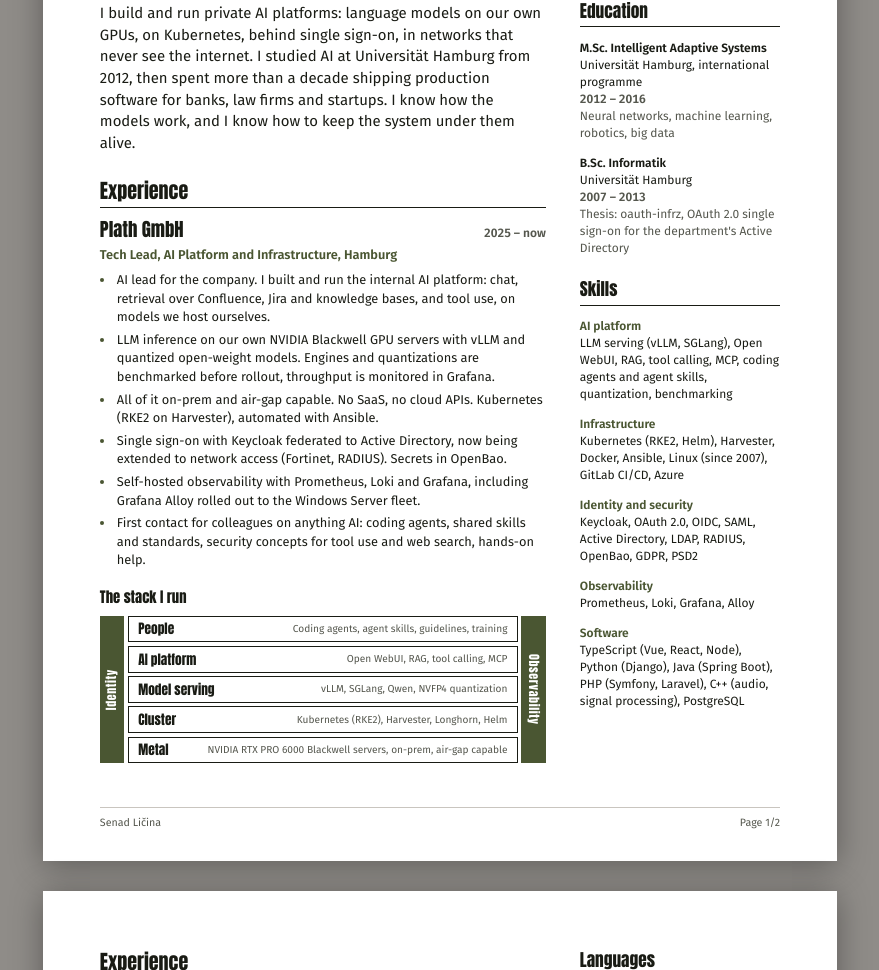
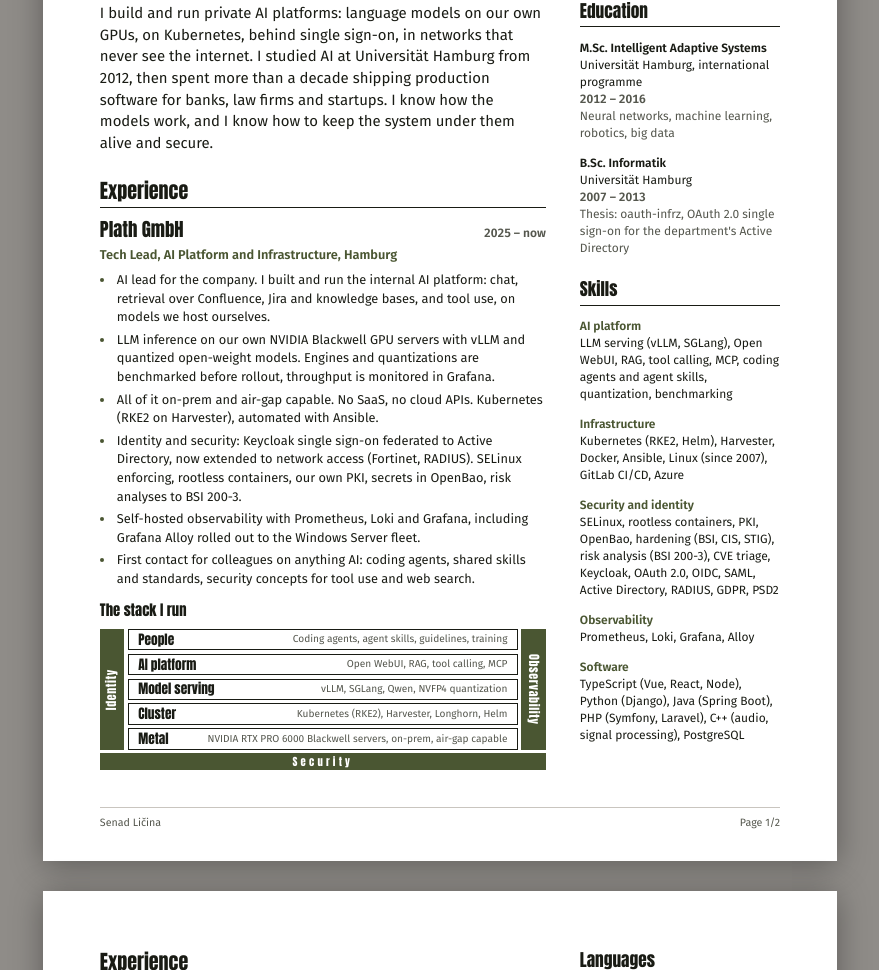
Before and after one commit to Senci/senad-licina, a website: page site/cv.html in a window 1280 px wide. Shown: the part 332-1302 px from the top of the page, without its empty margins (200-1079 px from the left). Drawn offline with Linux system fonts and the light colour scheme.

Commit message:
Add security focus to stack, contact list and CV

```diff
--- a/site/app.js
+++ b/site/app.js
@@ -98,11 +98,12 @@
     askRun++;
     stackBody.append(detail); // it may sit inside the diagram (mobile accordion)
     const d = $("#diagram");
-    const [idn, obs] = t.stack.rails;
+    const [idn, obs, sec] = t.stack.rails;
     d.innerHTML =
       `<button type="button" class="rail rail--l" data-id="${idn.id}">${esc(idn.name)}</button>` +
       t.stack.layers.map((l, i) => `<button type="button" class="layer" style="grid-row:${i + 1}" data-id="${l.id}"><span>${esc(l.name)}</span><small>${esc(l.tech.split(",").slice(0, 2).join(","))}</small></button>`).join("") +
       `<button type="button" class="rail rail--r" data-id="${obs.id}">${esc(obs.name)}</button>` +
+      `<button type="button" class="rail rail--b" data-id="${sec.id}">${esc(sec.name)}</button>` +
       `<div class="tokens" aria-hidden="true">${Array.from({ length: 14 }, (_, i) => {
         const c = ["var(--olive)", "var(--hot)", "var(--cool)"][i % 3];
         return `<i style="--x:${4 + ((i * 37) % 92)}%;--d:${3.2 + (i % 5) * 0.7}s;--delay:${-(i * 0.61).toFixed(2)}s;--c:${c}"></i>`;
--- a/site/content.js
+++ b/site/content.js
@@ -36,14 +36,14 @@ window.CONTENT = {
       sound: "Sound",
       scroll: "Scroll",
       torch: "Hold the mouse button anywhere: blacklight torch",
-      foot: "No trackers. No cookies. No framework.",
+      foot: "No trackers. No cookies. No framework. The dots type the Free Software Song by Richard Stallman.",
     },
     sections: { stack: "Stack", origin: "2012", path: "Path", weird: "Weird", talk: "Contact" }, // short names for the top bar
     title: "AI Platform and Infrastructure Lead",
     // the band under the hero. Replace with real figures (GPUs, users, tokens per second) when you have them.
     numbers: [
       { n: 0, l: "cloud APIs. No data leaves the building." },
-      { n: 7, l: "layers of the stack, one person responsible." },
+      { n: 8, l: "layers of the stack, one person responsible." },
       { n: 2007, l: "the year I moved to Linux. Still there." },
       { n: 6, l: "languages, not counting the ones with compilers." },
     ],
@@ -64,6 +64,7 @@ window.CONTENT = {
           ["people", "A colleague types a question."],
           ["identity", "Signed in through Keycloak. Groups checked."],
           ["platform", "Retrieval over the knowledge bases. Tools chosen."],
+          ["security", "What comes back is treated as data, not as instructions."],
           ["inference", "A quantized open-weight model starts streaming tokens."],
           ["cluster", "Scheduled on Kubernetes. No internet involved."],
           ["metal", "Our own GPUs do the work, in our own rack."],
@@ -116,6 +117,12 @@ window.CONTENT = {
           tech: "Prometheus, Loki, Grafana, Alloy",
           text: "Metrics and logs from Linux, Kubernetes and a Windows Server fleet in one self-hosted stack. GPU throughput sits on the same dashboards as disk space.",
         },
+        {
+          id: "security",
+          name: "Security",
+          tech: "SELinux enforcing, rootless containers, private PKI, hardening baselines (BSI, CIS, STIG), BSI 200-3 risk analysis, CVE triage",
+          text: "The floor everything else stands on. Hosts run SELinux in enforcing mode, containers run rootless, certificates come from our own PKI and secrets never sit in a repository. I write the risk analyses, measure hardening against BSI, CIS and STIG baselines, check every relevant CVE against what we actually run, and treat a language model with tools as what it is: an attack surface.",
+        },
       ],
     },
     origin: {
@@ -138,9 +145,9 @@ window.CONTENT = {
             "AI lead for the company. I built and run the internal AI platform: chat, retrieval over Confluence, Jira and knowledge bases, and tool use, on models we host ourselves.",
             "LLM inference on our own NVIDIA Blackwell GPU servers with vLLM and quantized open-weight models. Engines and quantizations are benchmarked before rollout, throughput is monitored in Grafana.",
             "All of it on-prem and air-gap capable. No SaaS, no cloud APIs. Kubernetes (RKE2 on Harvester), automated with Ansible.",
-            "Single sign-on with Keycloak federated to Active Directory, now being extended to network access (Fortinet, RADIUS). Secrets in OpenBao.",
+            "Identity and security: Keycloak single sign-on federated to Active Directory, now extended to network access (Fortinet, RADIUS). SELinux enforcing, rootless containers, our own PKI, secrets in OpenBao, risk analyses to BSI 200-3.",
             "Self-hosted observability with Prometheus, Loki and Grafana, including Grafana Alloy rolled out to the Windows Server fleet.",
-            "First contact for colleagues on anything AI: coding agents, shared skills and standards, security concepts for tool use and web search, hands-on help.",
+            "First contact for colleagues on anything AI: coding agents, shared skills and standards, security concepts for tool use and web search.",
           ],
         },
         {
@@ -226,6 +233,7 @@ window.CONTENT = {
         "you need language models running on your own hardware, and they must not phone home.",
         "your AI project is stuck between a demo and something compliance will sign.",
         "you want SSO, access control and audit around AI from someone who has built both sides.",
+        "your AI has to pass a security review: hardened hosts, a written risk analysis and an answer to prompt injection.",
         "you want a team that works with coding agents instead of talking about them.",
       ],
       closing: "I answer email.",
@@ -240,13 +248,13 @@ window.CONTENT = {
     },
     cv: {
       profileTitle: "Profile",
-      profile: "I build and run private AI platforms: language models on our own GPUs, on Kubernetes, behind single sign-on, in networks that never see the internet. I studied AI at Universität Hamburg from 2012, then spent more than a decade shipping production software for banks, law firms and startups. I know how the models work, and I know how to keep the system under them alive.",
+      profile: "I build and run private AI platforms: language models on our own GPUs, on Kubernetes, behind single sign-on, in networks that never see the internet. I studied AI at Universität Hamburg from 2012, then spent more than a decade shipping production software for banks, law firms and startups. I know how the models work, and I know how to keep the system under them alive and secure.",
       experience: "Experience",
       skillsTitle: "Skills",
       skills: [
         { h: "AI platform", t: "LLM serving (vLLM, SGLang), Open WebUI, RAG, tool calling, MCP, coding agents and agent skills, quantization, benchmarking" },
         { h: "Infrastructure", t: "Kubernetes (RKE2, Helm), Harvester, Docker, Ansible, Linux (since 2007), GitLab CI/CD, Azure" },
-        { h: "Identity and security", t: "Keycloak, OAuth 2.0, OIDC, SAML, Active Directory, LDAP, RADIUS, OpenBao, GDPR, PSD2" },
+        { h: "Security and identity", t: "SELinux, rootless containers, PKI, OpenBao, hardening (BSI, CIS, STIG), risk analysis (BSI 200-3), CVE triage, Keycloak, OAuth 2.0, OIDC, SAML, Active Directory, RADIUS, GDPR, PSD2" },
         { h: "Observability", t: "Prometheus, Loki, Grafana, Alloy" },
         { h: "Software", t: "TypeScript (Vue, React, Node), Python (Django), Java (Spring Boot), PHP (Symfony, Laravel), C++ (audio, signal processing), PostgreSQL" },
       ],
@@ -286,13 +294,13 @@ window.CONTENT = {
       sound: "Sound",
       scroll: "Scrollen",
       torch: "Maustaste irgendwo gedrückt halten: Schwarzlicht-Lampe",
-      foot: "Keine Tracker. Keine Cookies. Kein Framework.",
+      foot: "Keine Tracker. Keine Cookies. Kein Framework. Die Punkte tippen den Free Software Song von Richard Stallman.",
     },
     sections: { stack: "Stack", origin: "2012", path: "Weg", weird: "Weird", talk: "Kontakt" },
     title: "AI Platform und Infrastructure Lead",
     numbers: [
       { n: 0, l: "Cloud-APIs. Keine Daten verlassen das Haus." },
-      { n: 7, l: "Ebenen im Stack, eine verantwortliche Person." },
+      { n: 8, l: "Ebenen im Stack, eine verantwortliche Person." },
       { n: 2007, l: "das Jahr, in dem ich zu Linux gewechselt bin. Bin geblieben." },
       { n: 6, l: "Sprachen, die mit Compiler nicht mitgezählt." },
     ],
@@ -312,6 +320,7 @@ window.CONTENT = {
           ["people", "Jemand im Team tippt eine Frage."],
           ["identity", "Über Keycloak angemeldet. Gruppen geprüft."],
           ["platform", "Suche in den Wissensdatenbanken. Tools gewählt."],
+          ["security", "Was zurückkommt, gilt als Daten, nicht als Anweisung."],
           ["inference", "Ein quantisiertes Open-Weight-Modell streamt die ersten Tokens."],
           ["cluster", "Auf Kubernetes eingeplant. Ganz ohne Internet."],
           ["metal", "Unsere eigenen GPUs rechnen, im eigenen Rack."],
@@ -364,6 +373,12 @@ window.CONTENT = {
           tech: "Prometheus, Loki, Grafana, Alloy",
           text: "Metriken und Logs aus Linux, Kubernetes und einer Windows-Server-Flotte in einem selbst gehosteten Stack. Der GPU-Durchsatz steht auf denselben Dashboards wie der Plattenplatz.",
         },
+        {
+          id: "security",
+          name: "Security",
+          tech: "SELinux enforcing, Rootless-Container, eigene PKI, Härtungs-Baselines (BSI, CIS, STIG), Risikoanalyse nach BSI 200-3, CVE-Triage",
+          text: "Der Boden, auf dem alles andere steht. Hosts laufen mit SELinux im Enforcing-Modus, Container rootless, Zertifikate kommen aus der eigenen PKI, und Secrets liegen nie im Repository. Ich schreibe die Risikoanalysen, messe die Härtung an BSI-, CIS- und STIG-Baselines, prüfe jede relevante CVE gegen das, was bei uns wirklich läuft, und behandle ein Sprachmodell mit Tools als das, was es ist: eine Angriffsfläche.",
+        },
       ],
     },
     origin: {
@@ -386,9 +401,9 @@ window.CONTENT = {
             "KI-Verantwortlicher im Unternehmen. Ich habe die interne KI-Plattform aufgebaut und betreibe sie: Chat, Suche über Confluence, Jira und Wissensdatenbanken sowie Tools, auf selbst gehosteten Modellen.",
             "LLM-Inferenz auf eigenen NVIDIA-Blackwell-GPU-Servern mit vLLM und quantisierten offenen Modellen. Engines und Quantisierungen werden vor dem Rollout gebenchmarkt, der Durchsatz in Grafana überwacht.",
             "Alles On-Prem und Air-Gap-fähig. Kein SaaS, keine Cloud-APIs. Kubernetes (RKE2 auf Harvester), automatisiert mit Ansible.",
-            "Single Sign-on mit Keycloak und Active-Directory-Föderation, aktuell erweitert auf den Netzwerkzugang (Fortinet, RADIUS). Secrets in OpenBao.",
+            "Identität und Security: Single Sign-on mit Keycloak und Active-Directory-Föderation, erweitert auf den Netzwerkzugang (Fortinet, RADIUS). SELinux enforcing, Rootless-Container, eigene PKI, Secrets in OpenBao, Risikoanalysen nach BSI 200-3.",
             "Selbst gehostete Observability mit Prometheus, Loki und Grafana, inklusive Rollout von Grafana Alloy auf die Windows-Server-Flotte.",
-            "Erster Ansprechpartner für Kollegen bei allem rund um KI: Coding Agents, gemeinsame Skills und Standards, Sicherheitskonzepte für Tools und Websuche, praktische Hilfe.",
+            "Erster Ansprechpartner für Kollegen bei allem rund um KI: Coding Agents, gemeinsame Skills und Standards, Sicherheitskonzepte für Tools und Websuche.",
           ],
         },
         {
@@ -474,6 +489,7 @@ window.CONTENT = {
         "Sprachmodelle auf eurer eigenen Hardware laufen sollen und nicht nach Hause telefonieren dürfen.",
         "euer KI-Projekt zwischen Demo und etwas feststeckt, das die Compliance unterschreibt.",
         "ihr SSO, Zugriffskontrolle und Audit rund um KI braucht, von jemandem, der beide Seiten gebaut hat.",
+        "eure KI ein Security-Review bestehen muss: gehärtete Hosts, eine schriftliche Risikoanalyse und eine Antwort auf Prompt Injection.",
         "ihr ein Team wollt, das mit Coding Agents arbeitet, statt darüber zu reden.",
       ],
       closing: "Ich beantworte E-Mails.",
@@ -488,13 +504,13 @@ window.CONTENT = {
     },
     cv: {
       profileTitle: "Profil",
-      profile: "Ich baue und betreibe private KI-Plattformen: Sprachmodelle auf eigenen GPUs, auf Kubernetes, hinter Single Sign-on, in Netzen, die das Internet nie sehen. KI habe ich ab 2012 an der Universität Hamburg studiert und danach über zehn Jahre produktive Software für Banken, Kanzleien und Start-ups gebaut. Ich weiß, wie die Modelle funktionieren, und ich weiß, wie man das System darunter am Leben hält.",
+      profile: "Ich baue und betreibe private KI-Plattformen: Sprachmodelle auf eigenen GPUs, auf Kubernetes, hinter Single Sign-on, in Netzen, die das Internet nie sehen. KI habe ich ab 2012 an der Universität Hamburg studiert und danach über zehn Jahre produktive Software für Banken, Kanzleien und Start-ups gebaut. Ich weiß, wie die Modelle funktionieren, und ich weiß, wie man das System darunter am Leben und sicher hält.",
       experience: "Erfahrung",
       skillsTitle: "Kenntnisse",
       skills: [
         { h: "KI-Plattform", t: "LLM-Serving (vLLM, SGLang), Open WebUI, RAG, Tool Calling, MCP, Coding Agents und Agent Skills, Quantisierung, Benchmarking" },
         { h: "Infrastruktur", t: "Kubernetes (RKE2, Helm), Harvester, Docker, Ansible, Linux (seit 2007), GitLab CI/CD, Azure" },
-        { h: "Identität und Sicherheit", t: "Keycloak, OAuth 2.0, OIDC, SAML, Active Directory, LDAP, RADIUS, OpenBao, DSGVO, PSD2" },
+        { h: "Security und Identität", t: "SELinux, Rootless-Container, PKI, OpenBao, Härtung (BSI, CIS, STIG), Risikoanalyse (BSI 200-3), CVE-Triage, Keycloak, OAuth 2.0, OIDC, SAML, Active Directory, RADIUS, DSGVO, PSD2" },
         { h: "Observability", t: "Prometheus, Loki, Grafana, Alloy" },
         { h: "Software", t: "TypeScript (Vue, React, Node), Python (Django), Java (Spring Boot), PHP (Symfony, Laravel), C++ (Audio, Signalverarbeitung), PostgreSQL" },
       ],
--- a/site/cv.css
+++ b/site/cv.css
@@ -70,15 +70,17 @@ aside { font-size: 9pt; line-height: 1.42; }
 }
 
 /* stack figure inside the current job */
-.fig { margin: 4.5mm 0 0; }
+.fig { margin: 3mm 0 0; }
 .fig figcaption { font-family: "Anton", sans-serif; font-size: 11pt; margin-bottom: 2mm; }
-.fig__grid { display: grid; grid-template-columns: 6.5mm minmax(0, 1fr) 6.5mm; grid-template-rows: repeat(5, 7mm); gap: 1mm; }
+.fig__grid { display: grid; grid-template-columns: 6.5mm minmax(0, 1fr) 6.5mm; grid-template-rows: repeat(5, 5.6mm); gap: 1mm; }
 .fig__row { grid-column: 2; border: .9pt solid var(--ink); display: flex; align-items: center; justify-content: space-between; gap: 3mm; padding: 0 2.4mm; }
 .fig__row b { font-family: "Anton", sans-serif; font-weight: 400; font-size: 10pt; white-space: nowrap; }
 .fig__row span { font-size: 7.6pt; color: var(--soft); text-align: right; line-height: 1.2; }
 .fig__rail { grid-row: 1 / -1; background: var(--olive); color: #fff; display: flex; align-items: center; justify-content: center; }
 .fig__rail--l { grid-column: 1; }
 .fig__rail--r { grid-column: 3; }
+.fig__rail--b { grid-column: 1 / -1; grid-row: 6; height: 4.5mm; }
+.fig__grid .fig__rail--b span { writing-mode: horizontal-tb; letter-spacing: .3em; font-size: 8pt; }
 .fig__rail span { writing-mode: vertical-rl; font-family: "Anton", sans-serif; font-size: 9pt; letter-spacing: .05em; }
 .fig__rail--l span { transform: rotate(180deg); }
 
--- a/site/cv.js
+++ b/site/cv.js
@@ -17,7 +17,7 @@
       <ul>${j.points.map((p) => `<li>${e(p)}</li>`).join("")}</ul>${extra}
     </article>`;
   // the same stack diagram as on the website, as a figure
-  const [idn, obs] = t.stack.rails;
+  const [idn, obs, sec] = t.stack.rails;
   const fig = `
     <figure class="fig">
       <figcaption>${e(t.stack.title)}</figcaption>
@@ -25,6 +25,7 @@
         <div class="fig__rail fig__rail--l"><span>${e(idn.name)}</span></div>
         ${t.stack.layers.map((l, i) => `<div class="fig__row" style="grid-row:${i + 1}"><b>${e(l.name)}</b><span>${e(l.tech.split(", ").slice(0, 4).join(", "))}</span></div>`).join("")}
         <div class="fig__rail fig__rail--r"><span>${e(obs.name)}</span></div>
+        <div class="fig__rail fig__rail--b"><span>${e(sec.name)}</span></div>
       </div>
     </figure>`;
   const block = (title, body) => `<section class="block"><h2>${e(title)}</h2>${body}</section>`;
--- a/site/styles.css
+++ b/site/styles.css
@@ -281,6 +281,8 @@ section { position: relative; }
 .rail { grid-row: 1 / -1; writing-mode: vertical-rl; justify-content: center; padding: 0; font-size: clamp(1.1rem, 1.6vw, 1.4rem); letter-spacing: .04em; }
 .rail--l { grid-column: 1; transform: rotate(180deg); }
 .rail--r { grid-column: 3; }
+/* security: the bar under the whole stack */
+.rail--b { grid-column: 1 / -1; grid-row: 6; writing-mode: horizontal-tb; min-height: 3.4rem; letter-spacing: .3em; }
 .layer:hover, .rail:hover { background: var(--paper-2); }
 .layer[aria-pressed="true"], .rail[aria-pressed="true"] { background: var(--ink); color: var(--paper); }
 .layer[aria-pressed="true"] small { color: var(--paper); opacity: .75; }
```
Also changed, not shown: site/index.html (+1 -1 lines), README.md, 2 other files.
